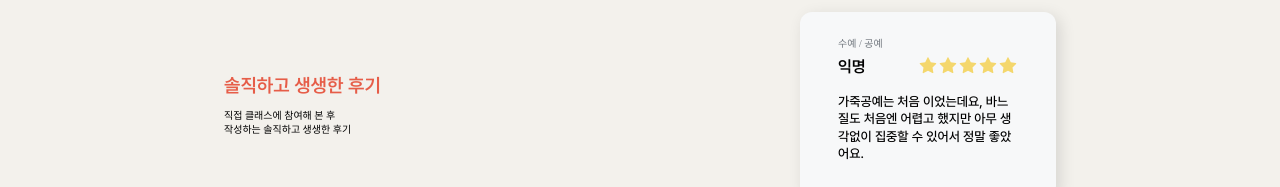
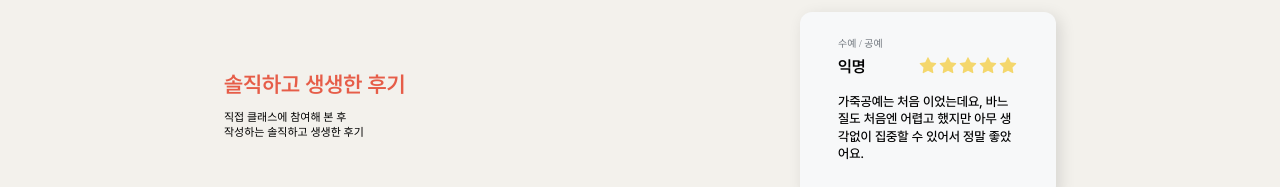
Before and after one commit to highthon/NoBack-client, a React (Create React App) app: page / in a window 1280 px wide. Shown: the part 1738-1925 px from the top of the page. Built offline with nearby package versions, Linux system fonts and the light colour scheme.

Commit message:
Chore :: 메인화면 scss 수정

```diff
--- a/src/pages/Main3/style.scss
+++ b/src/pages/Main3/style.scss
@@ -13,12 +13,12 @@
         .main3-tit-review{
             .main3-review-tit{
                 color: $red;
-                font-size: 19px;
+                font-size: 22px;
                 font-family: 'PretendardSemiBold';
             }
             .main3-review-explain{
                 padding-top: 10px;
-                font-size: 10px;
+                font-size: 11px;
 
             }
         }
```
